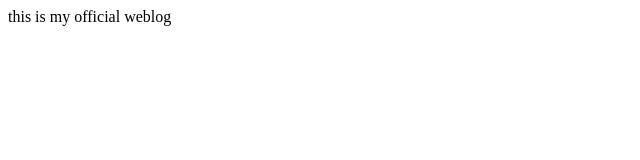
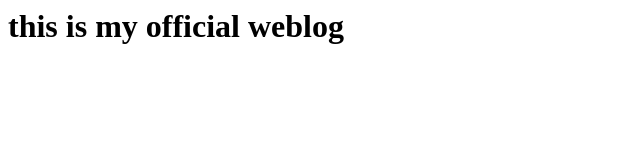
Before and after one commit to siscorxl/siscorxl.github.io, a plain HTML site: page index.html in a window 1280 px wide. Shown: the whole page, without its empty margins (0-640 px from the left). Drawn offline with Linux system fonts and the light colour scheme.

Commit message:
Update index.html

```diff
--- a/index.html
+++ b/index.html
@@ -1,8 +1,27 @@
 <html>
 	<head>
 		<title>SISCO RXL</title>
+
+<style>
+
+body{
+color:black;
+}
+
+
+h1.{
+font-size:50px;
+color:whitesmokeb
+}
+
+</style>
+
 	</head>
 
-	<body>this is my official weblog</body>
+	<body>
+<h1>
+this is my official weblog
+</h1>
+</body>
 
 </html>
```
